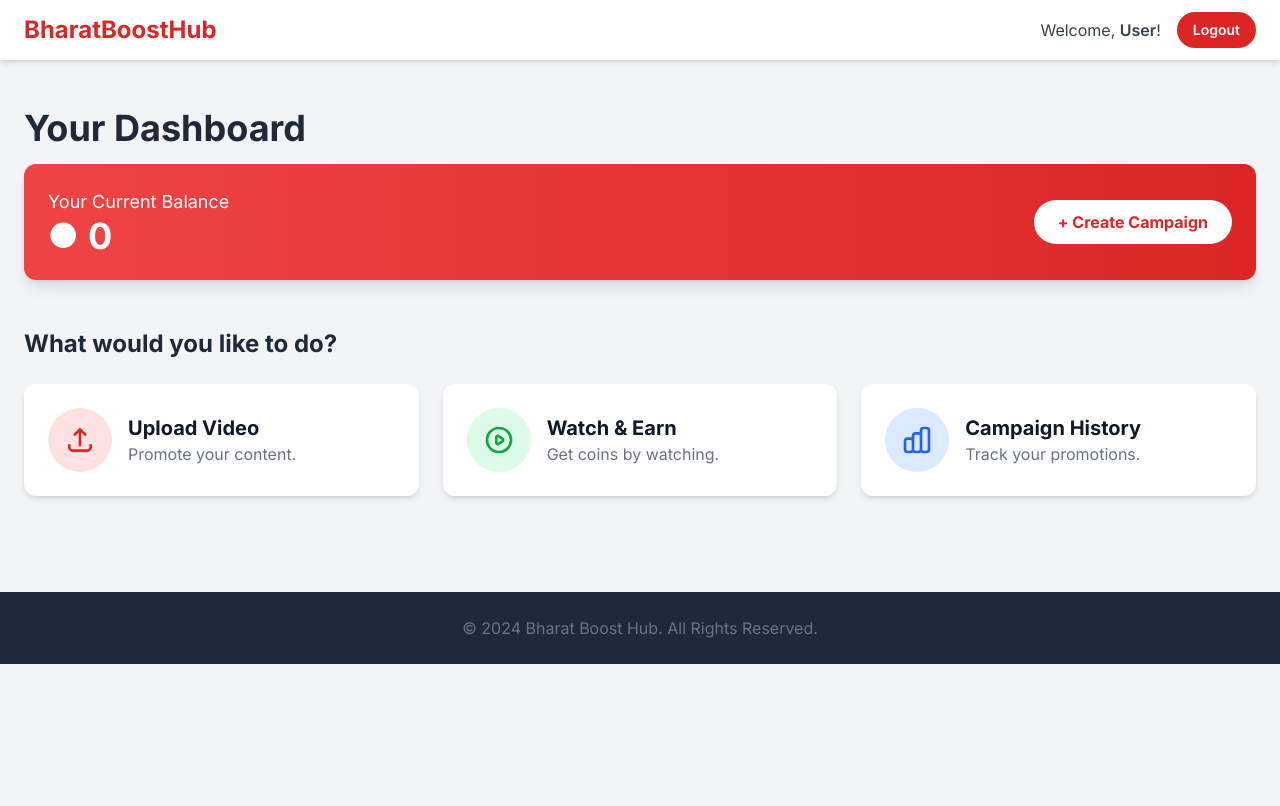
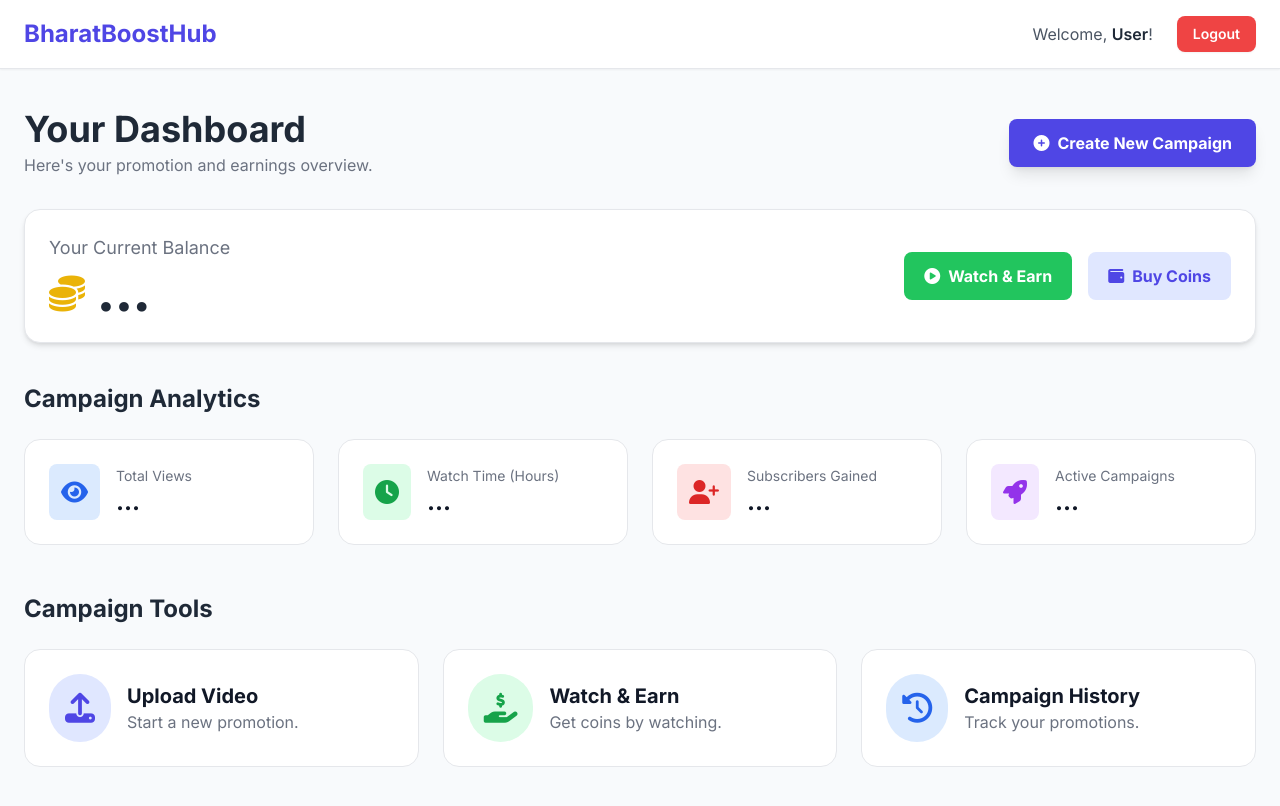
Before and after one commit to bharatboosthub/Bharatboosthub, a plain HTML site: page dashboard.html in a window 1280 px wide. Drawn offline with nearby package versions, Linux system fonts and the light colour scheme; a script that the page names is missing.

Commit message:
Update dashboard.html

```diff
--- a/dashboard.html
+++ b/dashboard.html
@@ -1,117 +1,165 @@
+<!-- FILE: dashboard.html -->
 <!DOCTYPE html>
 <html lang="en">
 <head>
     <meta charset="UTF-8">
     <meta name="viewport" content="width=device-width, initial-scale=1.0">
-    <title>Dashboard - Bharat Boost Hub</title>
+    <title>Dashboard - BharatBoostHub</title>
     <script src="https://cdn.tailwindcss.com"></script>
     <link href="https://fonts.googleapis.com/css2?family=Inter:wght@400;500;600;700;900&display=swap" rel="stylesheet">
+    <link rel="stylesheet" href="https://cdnjs.cloudflare.com/ajax/libs/font-awesome/6.5.1/css/all.min.css">
     <link rel="stylesheet" href="css/style.css">
     <style>
         body {
             font-family: 'Inter', sans-serif;
         }
-        .stat-card {
-            transition: all 0.3s ease;
+        .card {
+            transition: all 0.3s ease-in-out;
         }
-        .stat-card:hover {
+        .card:hover {
             transform: translateY(-5px);
-            box-shadow: 0 10px 15px -3px rgba(0, 0, 0, 0.1), 0 4px 6px -2px rgba(0, 0, 0, 0.05);
+            box-shadow: 0 20px 25px -5px rgb(0 0 0 / 0.1), 0 8px 10px -6px rgb(0 0 0 / 0.1);
         }
     </style>
 </head>
-<body class="bg-gray-100">
+<body class="bg-slate-50 antialiased">
 
     <!-- Header -->
-    <header class="bg-white shadow-md sticky top-0 z-50">
-        <nav class="container mx-auto px-6 py-3 flex justify-between items-center">
-            <a href="dashboard.html" class="text-2xl font-bold text-red-600">BharatBoostHub</a>
-            <div class="flex items-center space-x-4">
-                <span class="text-gray-700 hidden md:block">Welcome, <span id="user-displayName" class="font-semibold">User</span>!</span>
-                <button id="logout-btn" class="bg-red-600 text-white px-4 py-2 rounded-full hover:bg-red-700 transition duration-300 text-sm font-semibold">Logout</button>
+    <header class="bg-white shadow-sm sticky top-0 z-50 border-b border-gray-200">
+        <nav class="container mx-auto px-6 py-4 flex justify-between items-center">
+            <a href="dashboard.html" class="text-2xl font-bold text-indigo-600">BharatBoostHub</a>
+            <div class="flex items-center space-x-6">
+                <span class="text-gray-600 hidden md:block">Welcome, <span id="user-email" class="font-semibold text-gray-800">User</span>!</span>
+                <button id="logout-btn" class="bg-red-500 text-white px-4 py-2 rounded-lg hover:bg-red-600 transition duration-300 text-sm font-semibold shadow-sm">Logout</button>
             </div>
         </nav>
     </header>
 
     <!-- Main Content -->
-    <main class="container mx-auto px-6 py-12">
+    <main class="container mx-auto px-6 py-10">
 
         <!-- Welcome & Coin Balance -->
-        <section class="mb-12">
-            <h1 class="text-3xl md:text-4xl font-bold text-gray-800">Your Dashboard</h1>
-            <div class="mt-4 bg-gradient-to-r from-red-500 to-red-600 text-white p-6 rounded-xl shadow-lg flex justify-between items-center">
+        <section class="mb-10">
+            <div class="flex flex-col md:flex-row justify-between md:items-center gap-4">
                 <div>
-                    <p class="text-lg">Your Current Balance</p>
-                    <p class="text-4xl font-bold flex items-center">
-                        <svg class="w-8 h-8 mr-2" fill="currentColor" viewBox="0 0 20 20" xmlns="http://www.w3.org/2000/svg"><path d="M8.433 7.418c.158-.103.346-.196.552-.257l.028-.008c.11-.035.227-.06.35-.078.254-.038.515-.05.782-.05.621 0 1.195.12 1.69.345.18.085.352.19.513.308l.028.02c.16.115.308.245.44.387.132.143.25.3.353.465.105.165.193.345.265.535.072.19.127.39.165.595.038.205.058.415.058.635 0 .622-.12 1.195-.345 1.69a3.44 3.44 0 01-.308.513l-.02.028c-.115.16-.245.308-.387.44a3.44 3.44 0 01-.465.353c-.165.105-.345.193-.535.265-.19.072-.39.127-.595.165-.205.038-.415.058-.635.058-.621 0-1.195-.12-1.69-.345a3.44 3.44 0 01-.513-.308l-.028-.02a3.44 3.44 0 01-.44-.387c-.132-.143-.25-.3-.353-.465a3.44 3.44 0 01-.265-.535c-.072-.19-.127-.39-.165-.595a3.44 3.44 0 01-.058-.635c0-.622.12-1.195.345-1.69.085-.18.19-.352.308-.513l.02-.028c.115-.16.245-.308.387-.44.143-.132.3-.25.465-.353.165-.105.345-.193.535-.265zM17.5 9.5a8 8 0 11-16 0 8 8 0 0116 0z"></path></svg>
-                        <span id="user-coinBalance">0</span>
+                    <h1 class="text-3xl md:text-4xl font-bold text-gray-800">Your Dashboard</h1>
+                    <p class="text-gray-500 mt-1">Here's your promotion and earnings overview.</p>
+                </div>
+                 <a href="upload.html" class="bg-indigo-600 text-white font-bold py-3 px-6 rounded-lg hover:bg-indigo-700 transform hover:scale-105 transition duration-300 flex items-center justify-center space-x-2 shadow-lg">
+                    <i class="fas fa-plus-circle"></i>
+                    <span>Create New Campaign</span>
+                </a>
+            </div>
+
+            <div class="mt-8 bg-white border border-gray-200 p-6 rounded-2xl shadow-md flex flex-col md:flex-row justify-between items-start md:items-center gap-6">
+                <div>
+                    <p class="text-lg text-gray-500">Your Current Balance</p>
+                    <p class="text-5xl font-extrabold flex items-center text-gray-800 mt-2">
+                        <i class="fas fa-coins text-yellow-500 mr-3 text-4xl"></i>
+                        <span id="coin-balance">...</span>
                     </p>
                 </div>
-                <div class="text-right">
-                     <a href="upload.html" class="bg-white text-red-600 font-bold py-3 px-6 rounded-full hover:bg-gray-200 transform hover:scale-105 transition duration-300">
-                        + Create Campaign
+                <div class="flex items-center gap-4">
+                     <a href="watch-earn.html" class="bg-green-500 text-white font-bold py-3 px-5 rounded-lg hover:bg-green-600 transition duration-300 flex items-center space-x-2">
+                        <i class="fas fa-play-circle"></i>
+                        <span>Watch & Earn</span>
                     </a>
+                    <a href="#" class="bg-indigo-100 text-indigo-600 font-bold py-3 px-5 rounded-lg hover:bg-indigo-200 transition duration-300 flex items-center space-x-2">
+                        <i class="fas fa-wallet"></i>
+                        <span>Buy Coins</span>
+                    </a>
+                </div>
+            </div>
+        </section>
+
+        <!-- Campaign Analytics Section -->
+        <section class="mb-12">
+            <h2 class="text-2xl font-bold text-gray-800 mb-6">Campaign Analytics</h2>
+            <div class="grid grid-cols-1 md:grid-cols-2 lg:grid-cols-4 gap-6">
+                <!-- Total Views -->
+                <div class="card bg-white p-6 rounded-2xl border border-gray-200">
+                    <div class="flex items-center">
+                        <div class="p-3 bg-blue-100 rounded-lg mr-4"><i class="fas fa-eye text-2xl text-blue-600"></i></div>
+                        <div>
+                            <p class="text-gray-500 text-sm">Total Views</p>
+                            <p id="total-views" class="text-2xl font-bold text-gray-900">...</p>
+                        </div>
+                    </div>
+                </div>
+                 <!-- Watch Time -->
+                <div class="card bg-white p-6 rounded-2xl border border-gray-200">
+                    <div class="flex items-center">
+                        <div class="p-3 bg-green-100 rounded-lg mr-4"><i class="fas fa-clock text-2xl text-green-600"></i></div>
+                        <div>
+                            <p class="text-gray-500 text-sm">Watch Time (Hours)</p>
+                            <p id="watch-time" class="text-2xl font-bold text-gray-900">...</p>
+                        </div>
+                    </div>
+                </div>
+                 <!-- Subscribers Gained -->
+                <div class="card bg-white p-6 rounded-2xl border border-gray-200">
+                    <div class="flex items-center">
+                        <div class="p-3 bg-red-100 rounded-lg mr-4"><i class="fas fa-user-plus text-2xl text-red-600"></i></div>
+                        <div>
+                            <p class="text-gray-500 text-sm">Subscribers Gained</p>
+                            <p id="subscribers-gained" class="text-2xl font-bold text-gray-900">...</p>
+                        </div>
+                    </div>
+                </div>
+                 <!-- Active Campaigns -->
+                <div class="card bg-white p-6 rounded-2xl border border-gray-200">
+                    <div class="flex items-center">
+                        <div class="p-3 bg-purple-100 rounded-lg mr-4"><i class="fas fa-rocket text-2xl text-purple-600"></i></div>
+                        <div>
+                            <p class="text-gray-500 text-sm">Active Campaigns</p>
+                            <p id="active-campaigns" class="text-2xl font-bold text-gray-900">...</p>
+                        </div>
+                    </div>
                 </div>
             </div>
         </section>
 
         <!-- Navigation Menu -->
         <section>
-            <h2 class="text-2xl font-bold text-gray-800 mb-6">What would you like to do?</h2>
+            <h2 class="text-2xl font-bold text-gray-800 mb-6">Campaign Tools</h2>
             <div class="grid grid-cols-1 md:grid-cols-2 lg:grid-cols-3 gap-6">
-
-                <!-- Upload Video Card -->
-                <a href="upload.html" class="stat-card block bg-white p-6 rounded-xl shadow-md">
+                <a href="upload.html" class="card block bg-white p-6 rounded-2xl border border-gray-200">
                     <div class="flex items-center">
-                        <div class="p-4 bg-red-100 rounded-full mr-4">
-                            <svg class="w-8 h-8 text-red-600" fill="none" stroke="currentColor" viewBox="0 0 24 24" xmlns="http://www.w3.org/2000/svg"><path stroke-linecap="round" stroke-linejoin="round" stroke-width="2" d="M4 16v1a3 3 0 003 3h10a3 3 0 003-3v-1m-4-8l-4-4m0 0L8 8m4-4v12"></path></svg>
-                        </div>
+                        <div class="p-4 bg-indigo-100 rounded-full mr-4"><i class="fas fa-upload text-3xl text-indigo-600"></i></div>
                         <div>
                             <h3 class="text-xl font-bold text-gray-900">Upload Video</h3>
-                            <p class="text-gray-500">Promote your content.</p>
+                            <p class="text-gray-500">Start a new promotion.</p>
                         </div>
                     </div>
                 </a>
-
-                <!-- Watch & Earn Card -->
-                <a href="watch.html" class="stat-card block bg-white p-6 rounded-xl shadow-md">
+                <a href="watch-earn.html" class="card block bg-white p-6 rounded-2xl border border-gray-200">
                     <div class="flex items-center">
-                        <div class="p-4 bg-green-100 rounded-full mr-4">
-                            <svg class="w-8 h-8 text-green-600" fill="none" stroke="currentColor" viewBox="0 0 24 24" xmlns="http://www.w3.org/2000/svg"><path stroke-linecap="round" stroke-linejoin="round" stroke-width="2" d="M14.752 11.168l-3.197-2.132A1 1 0 0010 9.87v4.263a1 1 0 001.555.832l3.197-2.132a1 1 0 000-1.664z"></path><path stroke-linecap="round" stroke-linejoin="round" stroke-width="2" d="M21 12a9 9 0 11-18 0 9 9 0 0118 0z"></path></svg>
-                        </div>
+                        <div class="p-4 bg-green-100 rounded-full mr-4"><i class="fas fa-hand-holding-dollar text-3xl text-green-600"></i></div>
                         <div>
                             <h3 class="text-xl font-bold text-gray-900">Watch & Earn</h3>
                             <p class="text-gray-500">Get coins by watching.</p>
                         </div>
                     </div>
                 </a>
-
-                <!-- Campaign History Card -->
-                <a href="coins.html" class="stat-card block bg-white p-6 rounded-xl shadow-md">
+                <a href="history.html" class="card block bg-white p-6 rounded-2xl border border-gray-200">
                     <div class="flex items-center">
-                        <div class="p-4 bg-blue-100 rounded-full mr-4">
-                            <svg class="w-8 h-8 text-blue-600" fill="none" stroke="currentColor" viewBox="0 0 24 24" xmlns="http://www.w3.org/2000/svg"><path stroke-linecap="round" stroke-linejoin="round" stroke-width="2" d="M9 19v-6a2 2 0 00-2-2H5a2 2 0 00-2 2v6a2 2 0 002 2h2a2 2 0 002-2zm0 0V9a2 2 0 012-2h2a2 2 0 012 2v10m-6 0a2 2 0 002 2h2a2 2 0 002-2m0 0V5a2 2 0 012-2h2a2 2 0 012 2v14a2 2 0 01-2 2h-2a2 2 0 01-2-2z"></path></svg>
-                        </div>
+                        <div class="p-4 bg-blue-100 rounded-full mr-4"><i class="fas fa-history text-3xl text-blue-600"></i></div>
                         <div>
                             <h3 class="text-xl font-bold text-gray-900">Campaign History</h3>
                             <p class="text-gray-500">Track your promotions.</p>
                         </div>
                     </div>
                 </a>
-
             </div>
         </section>
     </main>
 
-    <!-- Footer -->
-    <footer class="bg-gray-800 text-white py-6 mt-12">
-        <div class="container mx-auto px-6 text-center text-gray-500">
-            <p>&copy; 2024 Bharat Boost Hub. All Rights Reserved.</p>
-        </div>
-    </footer>
-
-    <!-- We will link to the main JS file that handles Firebase auth -->
-    <script type="module" src="js/firebase.js"></script>
-    <script type="module" src="js/main.js"></script>
+    <!--
+      This script will protect the page, ensuring only logged-in users can see it.
+      It will also fetch and display the user's data in the placeholders above.
+    -->
+    <script type="module" src="js/dashboard.js"></script>
+    <!-- We also need the auth script for the logout button to work -->
+    <script type="module" src="js/auth.js"></script>
 </body>
 </html>
```
